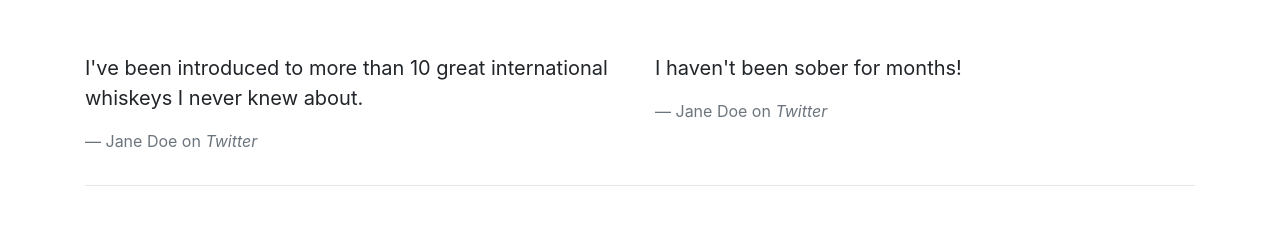
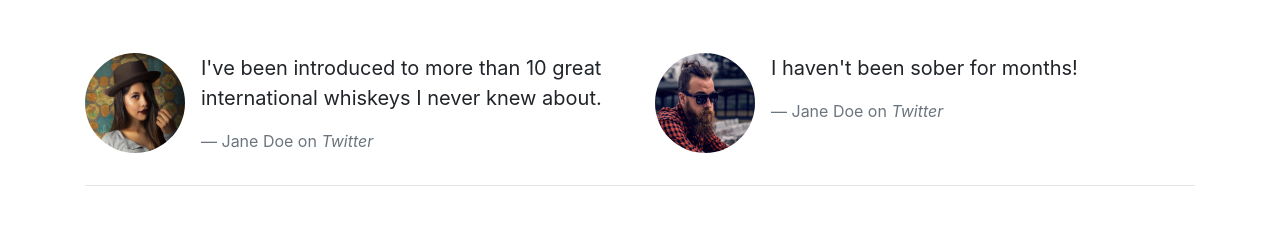
Before and after one commit to vega-2135/whiskey-drop, a plain HTML site: page index.html in a window 1280 px wide. Shown: the part 544-791 px from the top of the page. Drawn offline with nearby package versions, Linux system fonts and the light colour scheme.

Commit message:
Add images to quotes

```diff
--- a/index.html
+++ b/index.html
@@ -52,16 +52,30 @@
             </div>
             <div class="row">
                 <div class="col-12 col-md-6">
+                    <div class="media">
+                        <div class="d-none d-sm-block">
+                            <img src="assets/images/girl-image.png" class="rounded-circle mr-3" height="100" width="100">
+                        </div>
+                        <div class="media-body">
                             <blockquote class="blockquote">
                                 <p>I've been introduced to more than 10 great international whiskeys I never knew about.</p>
                                 <footer class="blockquote-footer">Jane Doe on <cite title="Twitter">Twitter</cite></footer>
                             </blockquote>
                         </div>
+                    </div>
+                </div>
                 <div class="col-12 col-md-6">
+                    <div class="media">
+                        <div class="d-none d-sm-block">
+                            <img src="assets/images/guy-image.png" class="rounded-circle mr-3" height="100" width="100">
+                        </div>
+                        <div class="media-body">
                             <blockquote class="blockquote">
                                 <p>I haven't been sober for months!</p>
                                 <footer class="blockquote-footer">Jane Doe on <cite title="Twitter">Twitter</cite></footer>
                             </blockquote>
+                        </div>
+                    </div>
                 </div>
             </div>
         </section>
```
Lines whose indentation alone changed are shown as unchanged.
